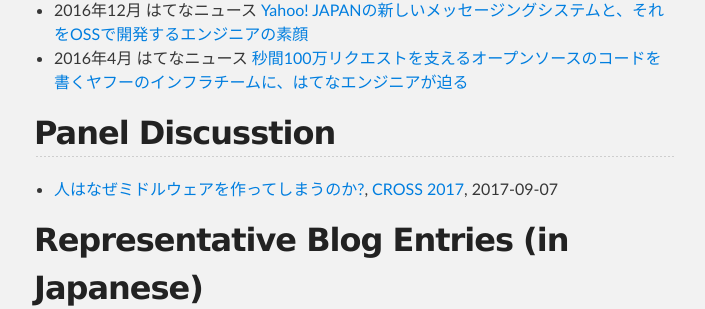
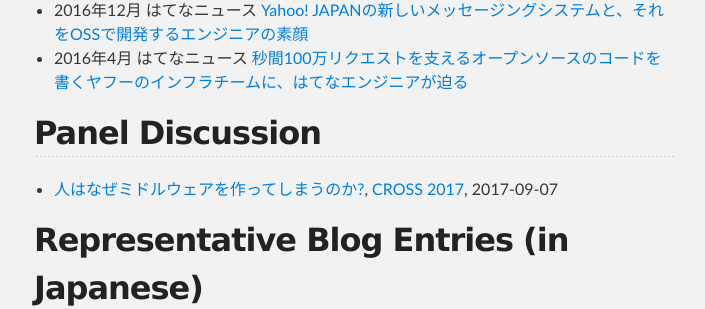
Before and after one commit to yuuki/yuuk.io, a Jekyll site: the page built from index.md, in a window 1280 px wide and 900 px high, scrolled down 3119 px. Shown: the part 146-455 px from the top of the window, without its empty margins (286-991 px from the left). Built offline with Jekyll 4.4.1, drawn with Linux system fonts in a browser that asks for light colours; nearby versions of some CDN libraries.

Commit message:
Sync README.md in master branch to index.md in gh-pages

```diff
--- a/index.md
+++ b/index.md
@@ -98,7 +98,7 @@ I'm interested in Site Reliability Engineering, particularly the following topic
 - 2016年12月 はてなニュース [Yahoo! JAPANの新しいメッセージングシステムと、それをOSSで開発するエンジニアの素顔](http://hatenanews.com/articles/201612/24092)
 - 2016年4月 はてなニュース [秒間100万リクエストを支えるオープンソースのコードを書くヤフーのインフラチームに、はてなエンジニアが迫る](http://hatenanews.com/articles/201604/23819)
 
-## Panel Discusstion
+## Panel Discussion
 
 - [人はなぜミドルウェアを作ってしまうのか?](http://2017.cross-party.com/program/x4), [CROSS 2017](http://2017.cross-party.com), 2017-09-07
 
```
